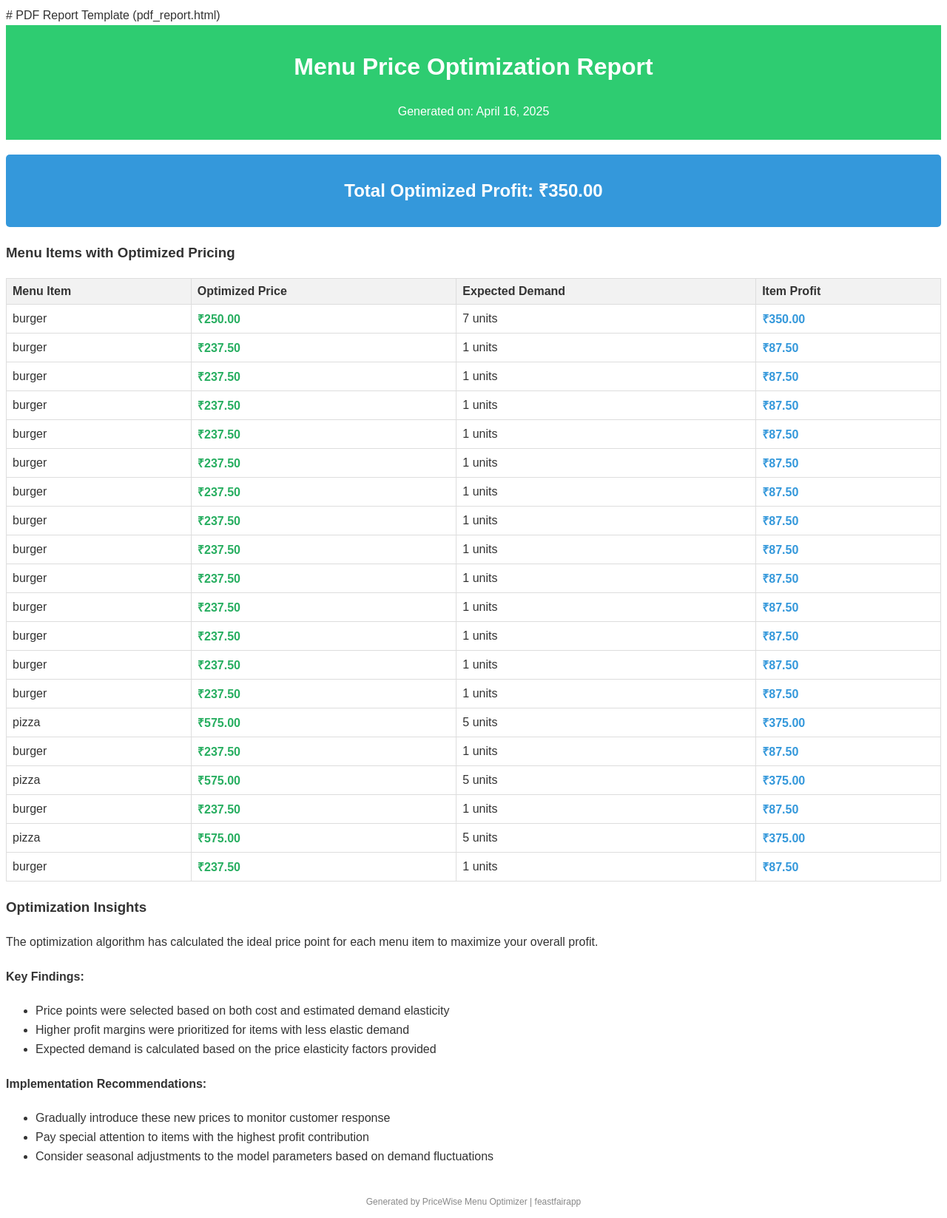
After one commit to bhuvanabhagi/PriceWise, a Django app: template feastfairapp/templates/pdf_report.html in a window 1280 px wide. The commit adds this page. Shown: the whole page at 74% size. Run offline with Django 5.2, Linux system fonts and the light colour scheme; the template is opened without the code that fills it: values that come from a table or form of the project are taken from there, others are empty; data comes from the database, SQL or seed files in the repository; both versions use the stored data as it was after the commit.

Commit message:
some more changes in wesbite

```diff
--- a/feastfairapp/forms.py
+++ b/feastfairapp/forms.py
@@ -17,9 +17,9 @@ class MenuItemForm(forms.ModelForm):
         }
         labels = {
             'name': 'Menu Item Name',
-            'cost': 'Cost to Produce ($)',
-            'min_price': 'Minimum Price ($)',
-            'max_price': 'Maximum Price ($)',
+            'cost': 'Cost to Produce (₹)',
+            'min_price': 'Minimum Price (₹)',
+            'max_price': 'Maximum Price (₹)',
             'estimated_demand': 'Estimated Demand (units at min price)',
             'price_elasticity': 'Price Elasticity Factor',
         }
--- /dev/null
+++ b/feastfairapp/templates/pdf_report.html
@@ -0,0 +1,117 @@
+# PDF Report Template (pdf_report.html)
+
+
+<!DOCTYPE html>
+<html>
+<head>
+    <meta charset="UTF-8">
+    <title>Menu Optimization Report</title>
+    <style>
+        body {
+            font-family: Arial, sans-serif;
+            line-height: 1.6;
+            color: #333;
+        }
+        .header {
+            text-align: center;
+            margin-bottom: 20px;
+            padding: 10px;
+            background-color: #2ecc71;
+            color: white;
+        }
+        .total-profit {
+            background-color: #3498db;
+            color: white;
+            padding: 10px;
+            text-align: center;
+            margin: 20px 0;
+            border-radius: 5px;
+        }
+        table {
+            width: 100%;
+            border-collapse: collapse;
+            margin-bottom: 20px;
+        }
+        table th, table td {
+            border: 1px solid #ddd;
+            padding: 8px;
+        }
+        table th {
+            background-color: #f2f2f2;
+            text-align: left;
+        }
+        .price-cell {
+            font-weight: bold;
+            color: #27ae60;
+        }
+        .profit-cell {
+            font-weight: bold;
+            color: #3498db;
+        }
+        .insights {
+            margin: 20px 0;
+        }
+        .footer {
+            margin-top: 40px;
+            text-align: center;
+            font-size: 12px;
+            color: #888;
+        }
+    </style>
+</head>
+<body>
+    <div class="header">
+        <h1>Menu Price Optimization Report</h1>
+        <p>Generated on: {% now "F j, Y" %}</p>
+    </div>
+
+    <div class="total-profit">
+        <h2>Total Optimized Profit: ₹{{ optimization.total_profit|floatformat:2 }}</h2>
+    </div>
+
+    <h3>Menu Items with Optimized Pricing</h3>
+    <table>
+        <thead>
+            <tr>
+                <th>Menu Item</th>
+                <th>Optimized Price</th>
+                <th>Expected Demand</th>
+                <th>Item Profit</th>
+            </tr>
+        </thead>
+        <tbody>
+            {% for item in menu_items %}
+                <tr>
+                    <td>{{ item.name }}</td>
+                    <td class="price-cell">₹{{ item.optimized_price|floatformat:2 }}</td>
+                    <td>{{ item.expected_demand }} units</td>
+                    <td class="profit-cell">₹{{ item.item_profit|floatformat:2 }}</td>
+                </tr>
+            {% endfor %}
+        </tbody>
+    </table>
+
+    <div class="insights">
+        <h3>Optimization Insights</h3>
+        <p>The optimization algorithm has calculated the ideal price point for each menu item to maximize your overall profit.</p>
+
+        <h4>Key Findings:</h4>
+        <ul>
+            <li>Price points were selected based on both cost and estimated demand elasticity</li>
+            <li>Higher profit margins were prioritized for items with less elastic demand</li>
+            <li>Expected demand is calculated based on the price elasticity factors provided</li>
+        </ul>
+
+        <h4>Implementation Recommendations:</h4>
+        <ul>
+            <li>Gradually introduce these new prices to monitor customer response</li>
+            <li>Pay special attention to items with the highest profit contribution</li>
+            <li>Consider seasonal adjustments to the model parameters based on demand fluctuations</li>
+        </ul>
+    </div>
+
+    <div class="footer">
+        <p>Generated by PriceWise Menu Optimizer | feastfairapp</p>
+    </div>
+</body>
+</html>
--- a/feastfairapp/templates/results.html
+++ b/feastfairapp/templates/results.html
@@ -105,6 +105,9 @@
                             <a href="{% url 'input_menu' %}" class="btn btn-back btn-secondary">
                                 <i class="fas fa-arrow-left"></i> Back to Menu Items
                             </a>
+                            <a href="{% url 'download_pdf' optimization.id %}" class="btn btn-success">
+                                <i class="fas fa-file-pdf"></i> Download PDF Report
+                            </a>
                             <a href="{% url 'home' %}" class="btn btn-new btn-danger">
                                 <i class="fas fa-plus-circle"></i> New Optimization
                             </a>
--- a/feastfairapp/urls.py
+++ b/feastfairapp/urls.py
@@ -9,4 +9,5 @@ urlpatterns = [
     path('delete/<int:pk>/', views.delete_menu_item, name='delete_item'),
     path('optimize/', views.run_optimization, name='run_optimization'),
     path('results/<int:pk>/', views.results_view, name='results'),
+    path('download-pdf/<int:optimization_id>/', views.generate_pdf, name='download_pdf'),
 ]
--- a/requirements.txt
+++ b/requirements.txt
@@ -9,3 +9,4 @@ sqlparse==0.5.3
 tzdata==2025.1
 whitenoise==6.9.0
 gunicorn == 22.0.0
+xhtml2pdf==0.2.8
```
Also changed, not shown: feastfairapp/views.py (+34 -0 lines), db.sqlite3.
